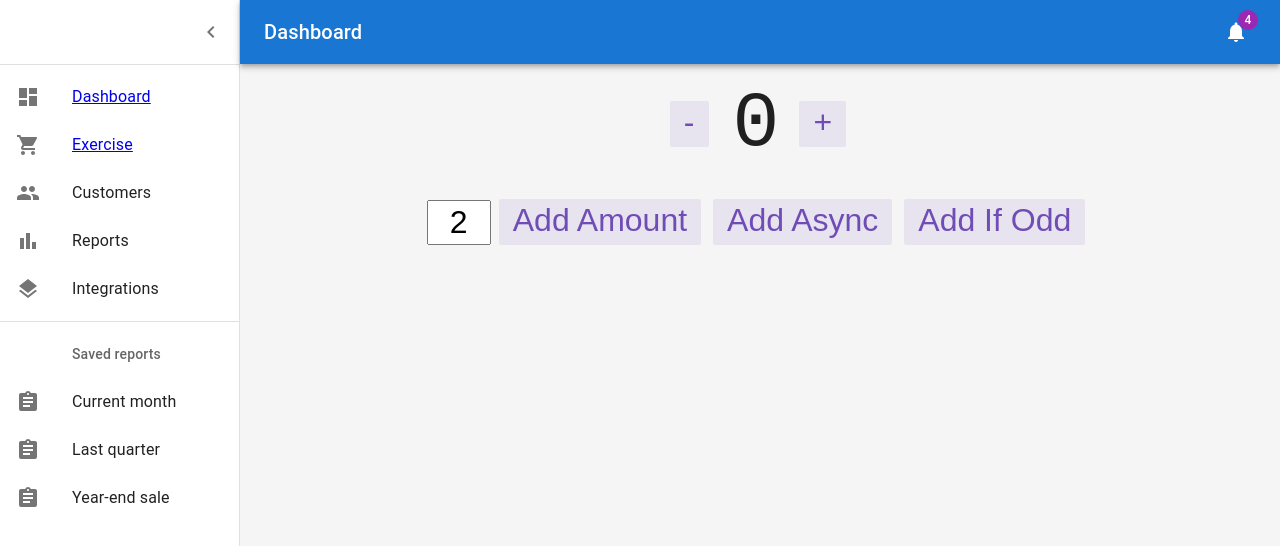
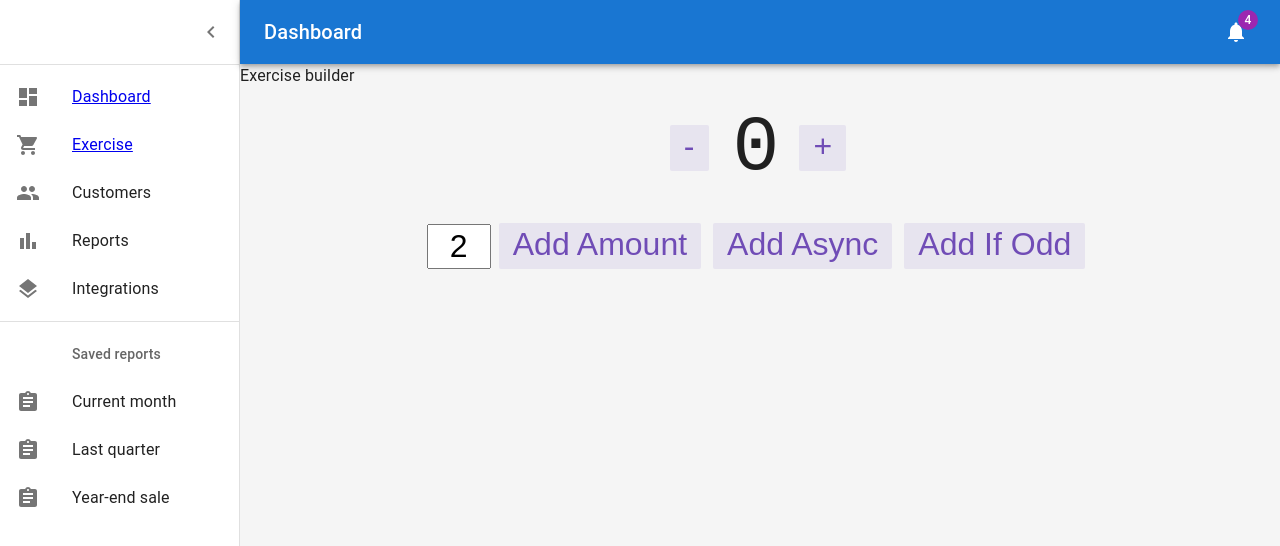
Before and after one commit to Measureit/Sportcademy, a React (Create React App) app: page /#/conspect-builder in a window 1280 px wide. Shown: the top 546 px of the page. Built offline with nearby package versions, Linux system fonts and the light colour scheme.

Commit message:
fix routuinig

```diff
--- a/src/App.tsx
+++ b/src/App.tsx
@@ -11,7 +11,7 @@ import { ThemeProvider } from "@mui/material/styles";
 import Toolbar from "@mui/material/Toolbar";
 import Typography from "@mui/material/Typography";
 import * as React from "react";
-import { BrowserRouter as Router, Route, Routes } from "react-router-dom";
+import { HashRouter as Router, Route, Routes } from "react-router-dom";
 import "./App.css";
 import { ExerciseBuilder } from "./features/exercise-builder/ExerciseBuilder";
 import { Home } from "./features/home/Home";
--- a/src/features/exercise-builder/ExerciseBuilder.tsx
+++ b/src/features/exercise-builder/ExerciseBuilder.tsx
@@ -20,6 +20,7 @@ export function ExerciseBuilder() {
 
   return (
     <div>
+      Exercise builder
       <div className={styles.row}>
         <button
           className={styles.button}
```
